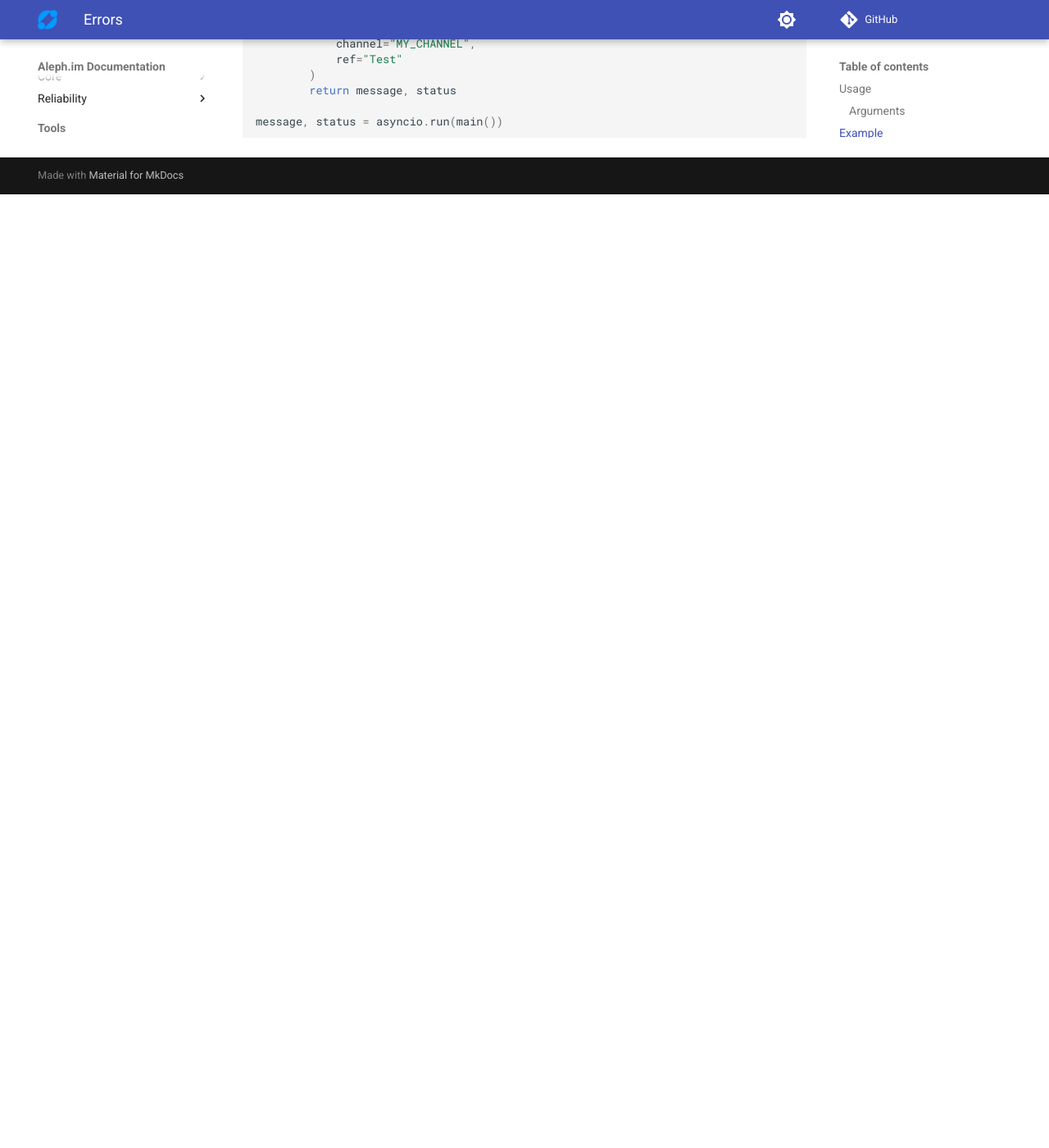
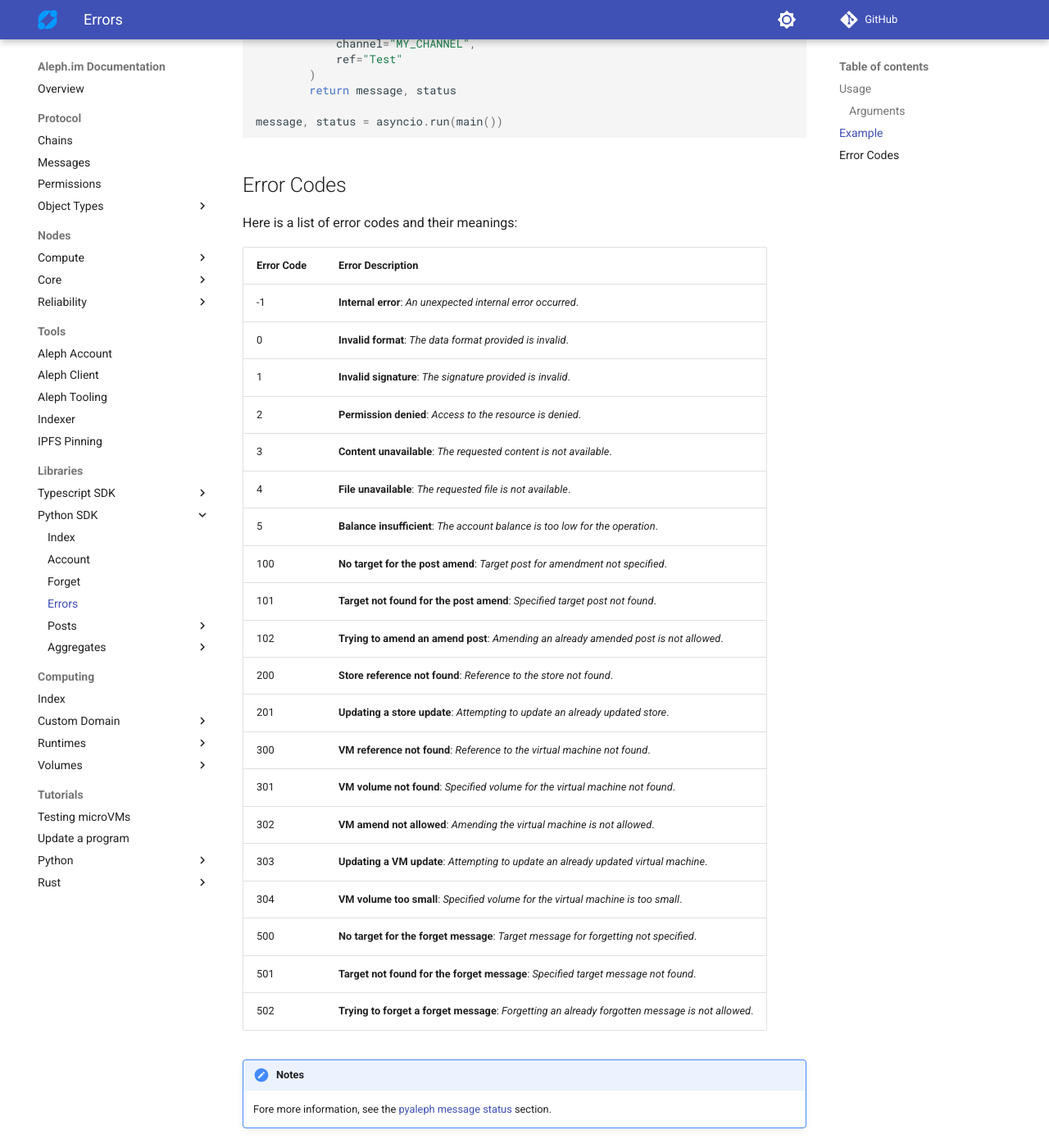
Before and after one commit to aleph-im/aleph-docs, an MkDocs documentation site: the page built from docs/libraries/python-sdk/error.md, in a window 1280 px wide and 1400 px high, scrolled down 1435 px. Shown: the whole window at 82% size. Built offline with MkDocs 1.6.1 and Material for MkDocs 9.7.7, drawn with Linux system fonts in a browser that asks for light colours; comment, search, counter and statistics services are not loaded; before the commit the page ends 1672 px from its top, so only the background shows below that.

Commit message:
Correction: Lack of information on error codes In the example, an error code is given but makes no sense without explanation.
Solution: Add a table with each error code
Add all error codes and their meaning, and a redirection to the pyaleph code if necessary.

````diff
--- a/docs/libraries/python-sdk/error.md
+++ b/docs/libraries/python-sdk/error.md
@@ -63,3 +63,34 @@
 
 message, status = asyncio.run(main())
 ```
+
+## Error Codes
+
+Here is a list of error codes and their meanings:
+
+| Error Code | Error Description                                                                                |
+|------------|--------------------------------------------------------------------------------------------------|
+| -1         | **Internal error**: *An unexpected internal error occurred*.                                     |
+| 0          | **Invalid format**: *The data format provided is invalid*.                                       |
+| 1          | **Invalid signature**: *The signature provided is invalid*.                                      |
+| 2          | **Permission denied**: *Access to the resource is denied*.                                       |
+| 3          | **Content unavailable**: *The requested content is not available*.                               |
+| 4          | **File unavailable**: *The requested file is not available*.                                     |
+| 5          | **Balance insufficient**: *The account balance is too low for the operation*.                    |
+| 100        | **No target for the post amend**: *Target post for amendment not specified*.                     |
+| 101        | **Target not found for the post amend**: *Specified target post not found*.                      |
+| 102        | **Trying to amend an amend post**: *Amending an already amended post is not allowed*.            |
+| 200        | **Store reference not found**: *Reference to the store not found*.                               |
+| 201        | **Updating a store update**: *Attempting to update an already updated store*.                    |
+| 300        | **VM reference not found**: *Reference to the virtual machine not found*.                        |
+| 301        | **VM volume not found**: *Specified volume for the virtual machine not found*.                   |
+| 302        | **VM amend not allowed**: *Amending the virtual machine is not allowed*.                         |
+| 303        | **Updating a VM update**: *Attempting to update an already updated virtual machine*.             |
+| 304        | **VM volume too small**: *Specified volume for the virtual machine is too small*.                |
+| 500        | **No target for the forget message**: *Target message for forgetting not specified*.             |
+| 501        | **Target not found for the forget message**: *Specified target message not found*.               |
+| 502        | **Trying to forget a forget message**: *Forgetting an already forgotten message is not allowed*. |
+
+!!! notes
+
+    Fore more information, see the [pyaleph message status](https://github.com/aleph-im/pyaleph/blob/main/src/aleph/types/message_status.py#L28) section.
````
